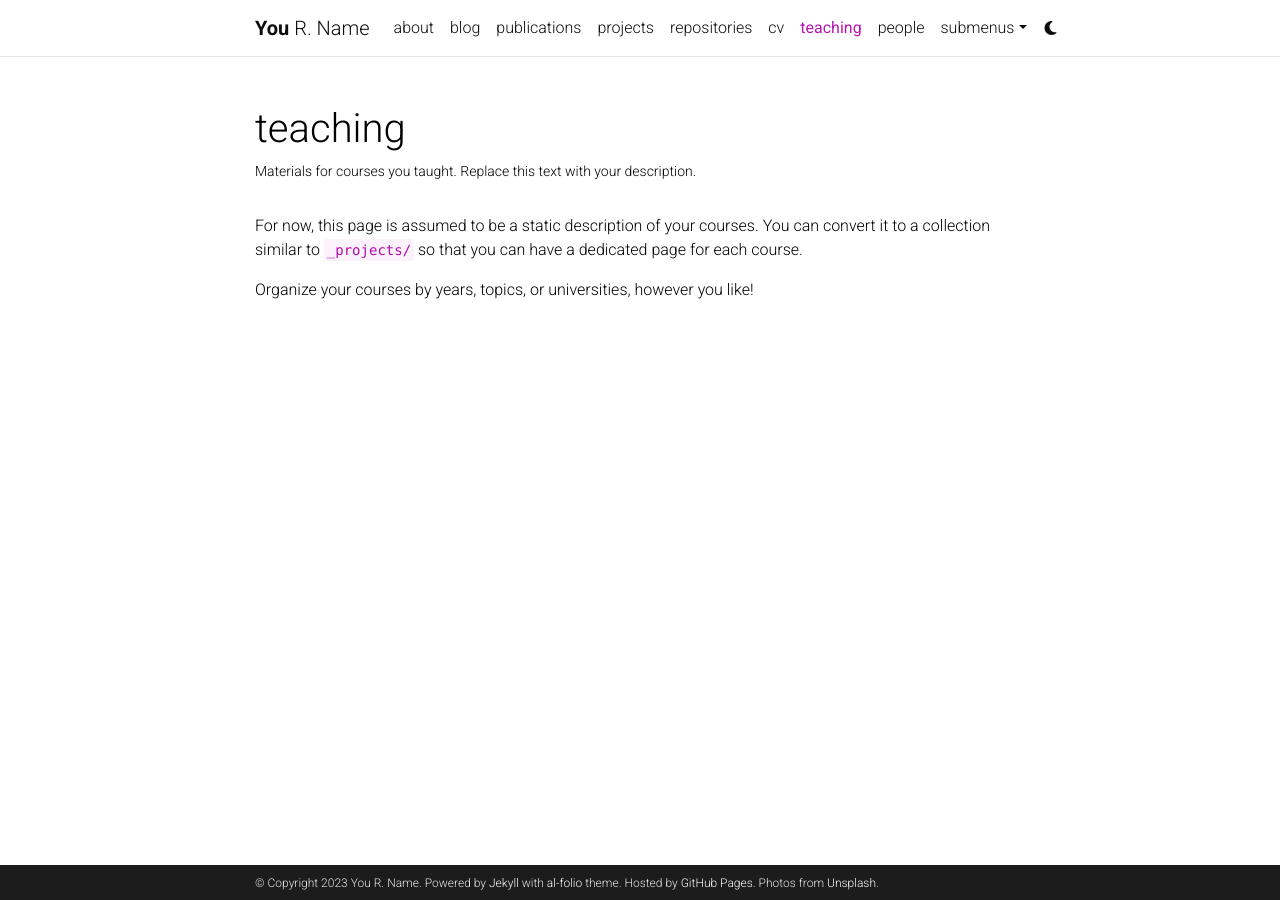
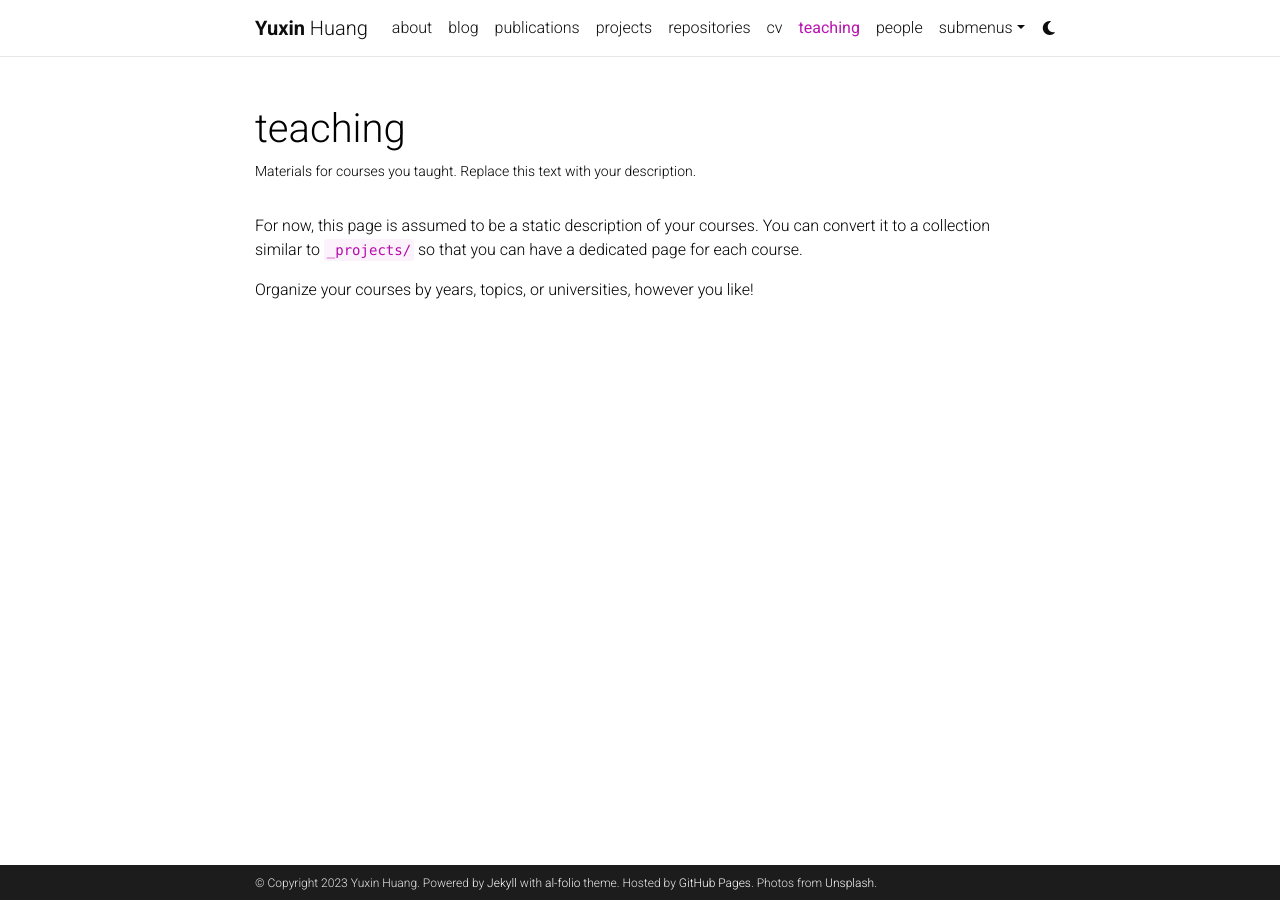
Before and after one commit to saythe17/saythe17.github.io, a Jekyll site: the page built from _pages/teaching.md, in a window 1280 px wide. Built offline with Jekyll 4.4.1, drawn with Linux system fonts in a browser that asks for light colours; comment, search, counter and statistics services are not loaded; a style sheet for code colours, icons or effects is not loaded.

```diff
--- a/_config.yml
+++ b/_config.yml
@@ -3,10 +3,10 @@
 # -----------------------------------------------------------------------------
 
 title: blank # the website title (if blank, full name will be used instead)
-first_name: You
-middle_name: R.
-last_name: Name
-email: you@example.com
+first_name: Yuxin
+middle_name:
+last_name: Huang
+email: 572142867olive@gmail.com
 description: > # the ">" symbol means to ignore newlines until "footer_text:"
   A simple, whitespace theme for academics. Based on [*folio](https://github.com/bogoli/-folio) design.
 footer_text: >
@@ -18,8 +18,8 @@ keywords: jekyll, jekyll-theme, academic-website, portfolio-website  # add your
 lang: en # the language of your site (for example: en, fr, cn, ru, etc.)
 icon: ⚛️  # the emoji used as the favicon (alternatively, provide image name in /assets/img/)
 
-url: https://alshedivat.github.io # the base hostname & protocol for your site
-baseurl: /al-folio # the subpath of your site, e.g. /blog/
+url: https://saythe17.github.io # the base hostname & protocol for your site
+baseurl:  # the subpath of your site, e.g. /blog/
 last_updated: false # set to true if you want to display last updated in the footer
 impressum_path:  # set to path to include impressum link in the footer, use the same path as permalink in a page, helps to conform with EU GDPR
 
```
